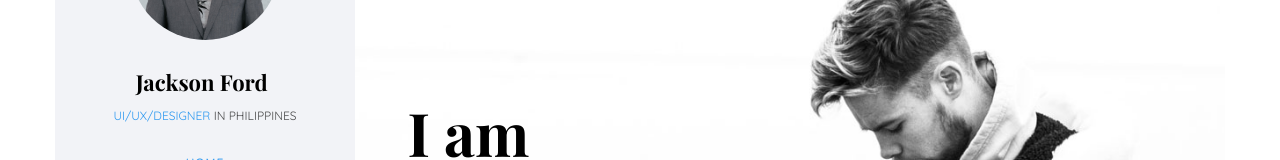
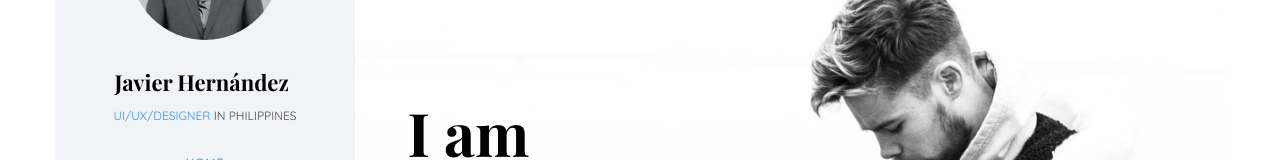
Before and after one commit to javierdavidh/jdha-cv, a plain HTML site: page index.html in a window 1280 px wide. Shown: the part 155-315 px from the top of the page. Drawn offline with nearby package versions, Linux system fonts and the light colour scheme; files whose address does not match are found by name; a web font is replaced by a local one.

Commit message:
change name

```diff
--- a/index.html
+++ b/index.html
@@ -57,7 +57,7 @@
 		<aside id="colorlib-aside" role="complementary" class="border js-fullheight">
 			<div class="text-center">
 				<div class="author-img" style="background-image: url(images/about.jpg);"></div>
-				<h1 id="colorlib-logo"><a href="index.html">Jackson Ford</a></h1>
+				<h1 id="colorlib-logo"><a href="index.html">Javier Hernández</a></h1>
 				<span class="position"><a href="#">UI/UX/Designer</a> in Philippines</span>
 			</div>
 			<nav id="colorlib-main-menu" role="navigation" class="navbar">
```
